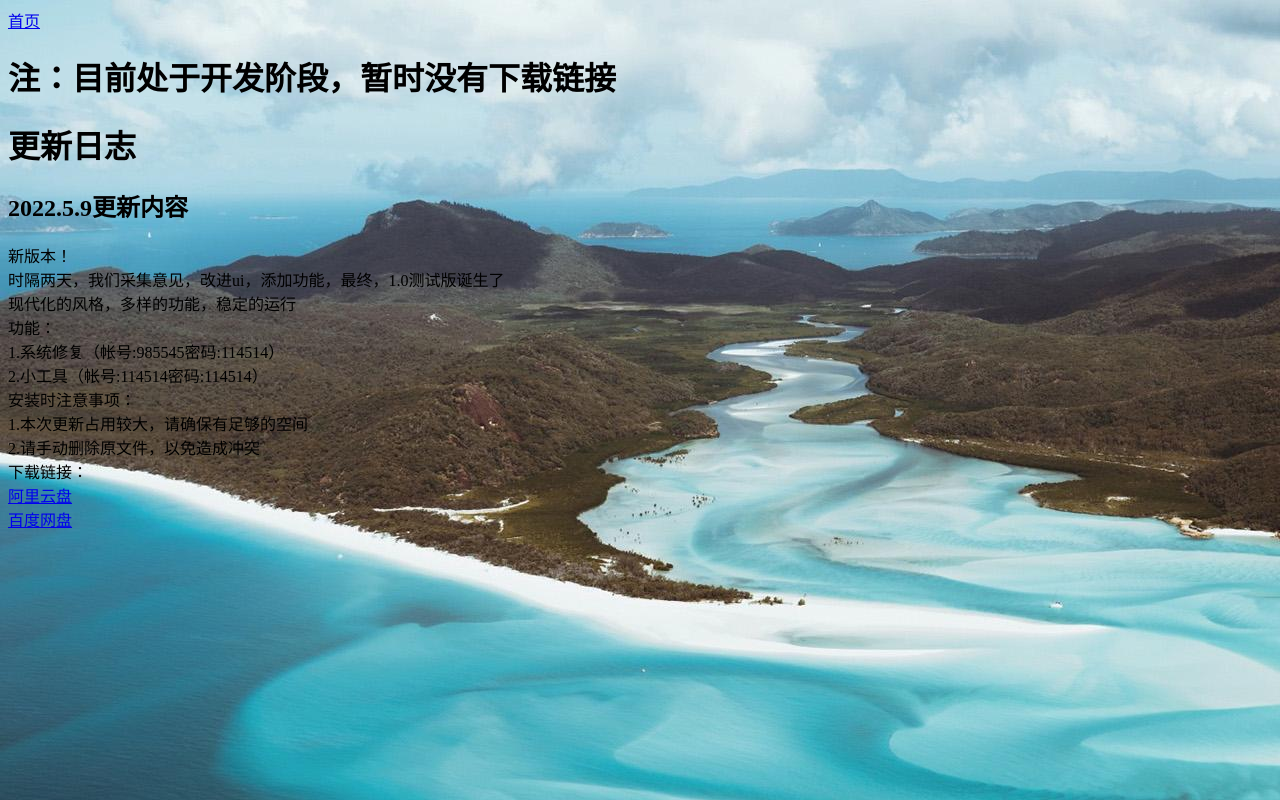
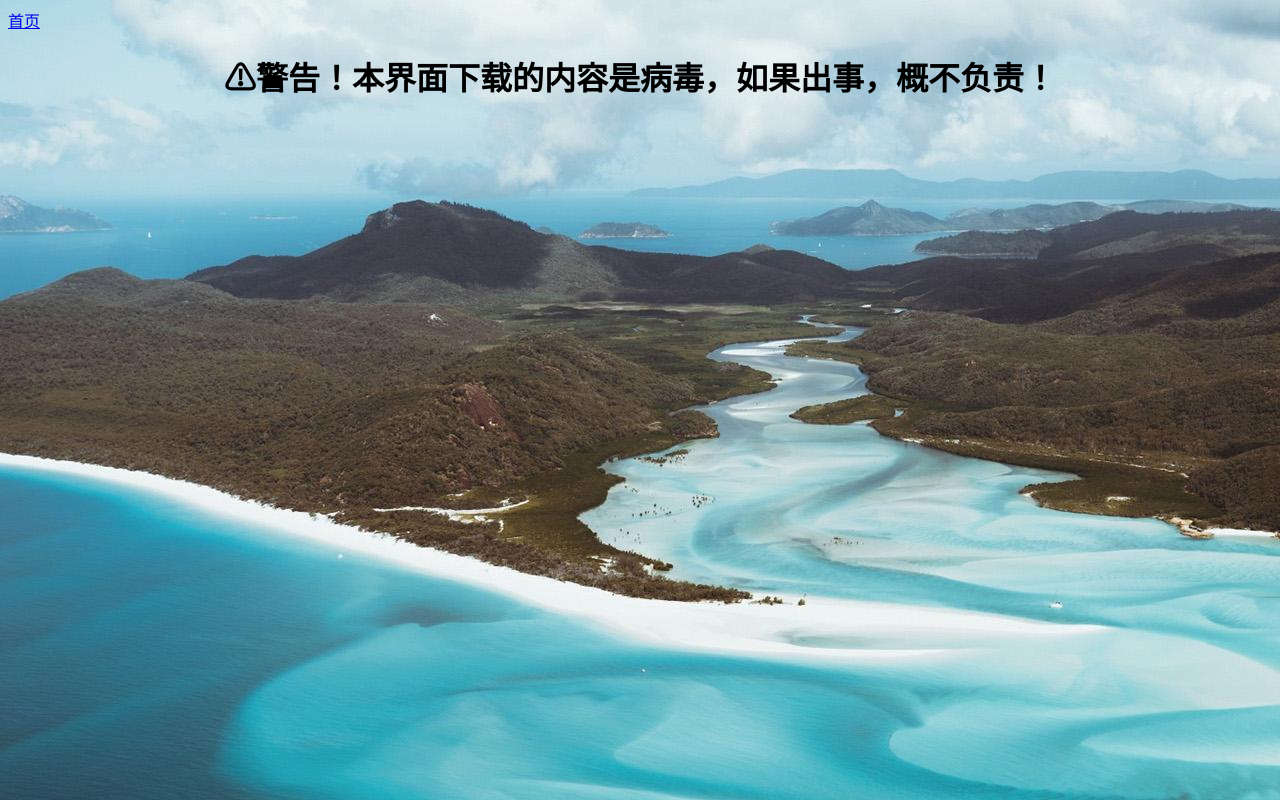
Before and after one commit to Win13Pro/virus, a plain HTML site: page index.html in a window 1280 px wide. Drawn offline with Linux system fonts and the light colour scheme.

Commit message:
Update index.html

```diff
--- a/index.html
+++ b/index.html
@@ -2,26 +2,11 @@
     <link rel="shortcut icon" href="1.ico">
     <a href="https://win13pro.github.io" title="首页">首页</a>
     <head>
-        <title>Win工具箱|更新日志</title>
+        <title>样本下载</title>
     </head>
     <body>
         <body background="1.jpeg">
                 <div class="jumbotron">
-        <h1>注：目前处于开发阶段，暂时没有下载链接</h1>
-        <h1>更新日志</h1>
-        <h2>2022.5.9更新内容</h2>
-        <P>新版本！<br>
-            时隔两天，我们采集意见，改进ui，添加功能，最终，1.0测试版诞生了<br>
-            现代化的风格，多样的功能，稳定的运行<br>
-            功能：<br>
-            1.系统修复（帐号:985545密码:114514）<br>
-            2.小工具（帐号:114514密码:114514）<br>
-            安装时注意事项：<br>
-            1.本次更新占用较大，请确保有足够的空间<br>
-            2.请手动删除原文件，以免造成冲突<br>
-            下载链接：<br>
-            <a href="https://www.baidu.com" title="阿里云盘">阿里云盘</a> <br>
-            <a href="https://www.baidu.com" title="百度网盘">百度网盘</a> <br>
-            </P>
+        <h1 align="center">⚠警告！本界面下载的内容是病毒，如果出事，概不负责！</h1>
     </body>
 </html>
```
